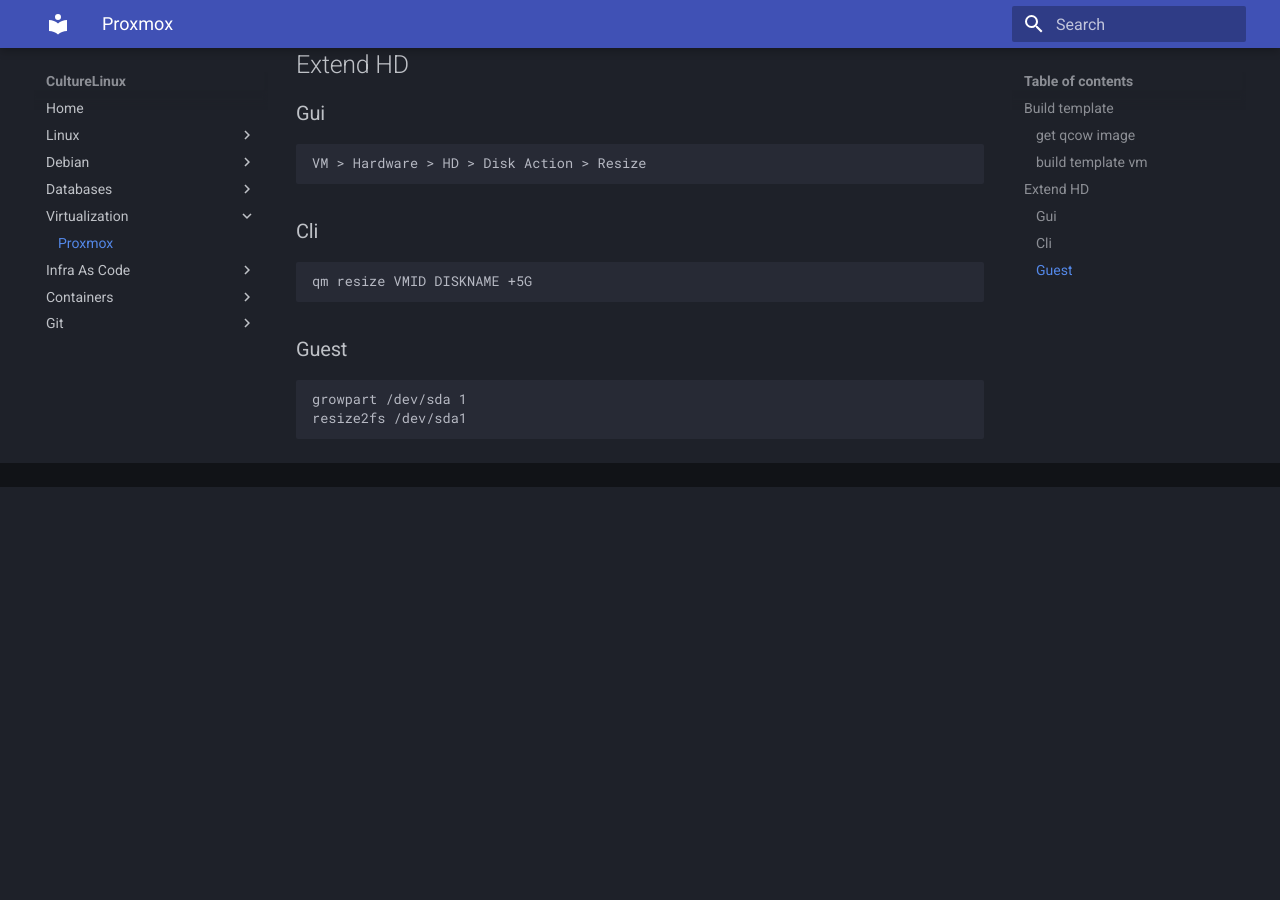
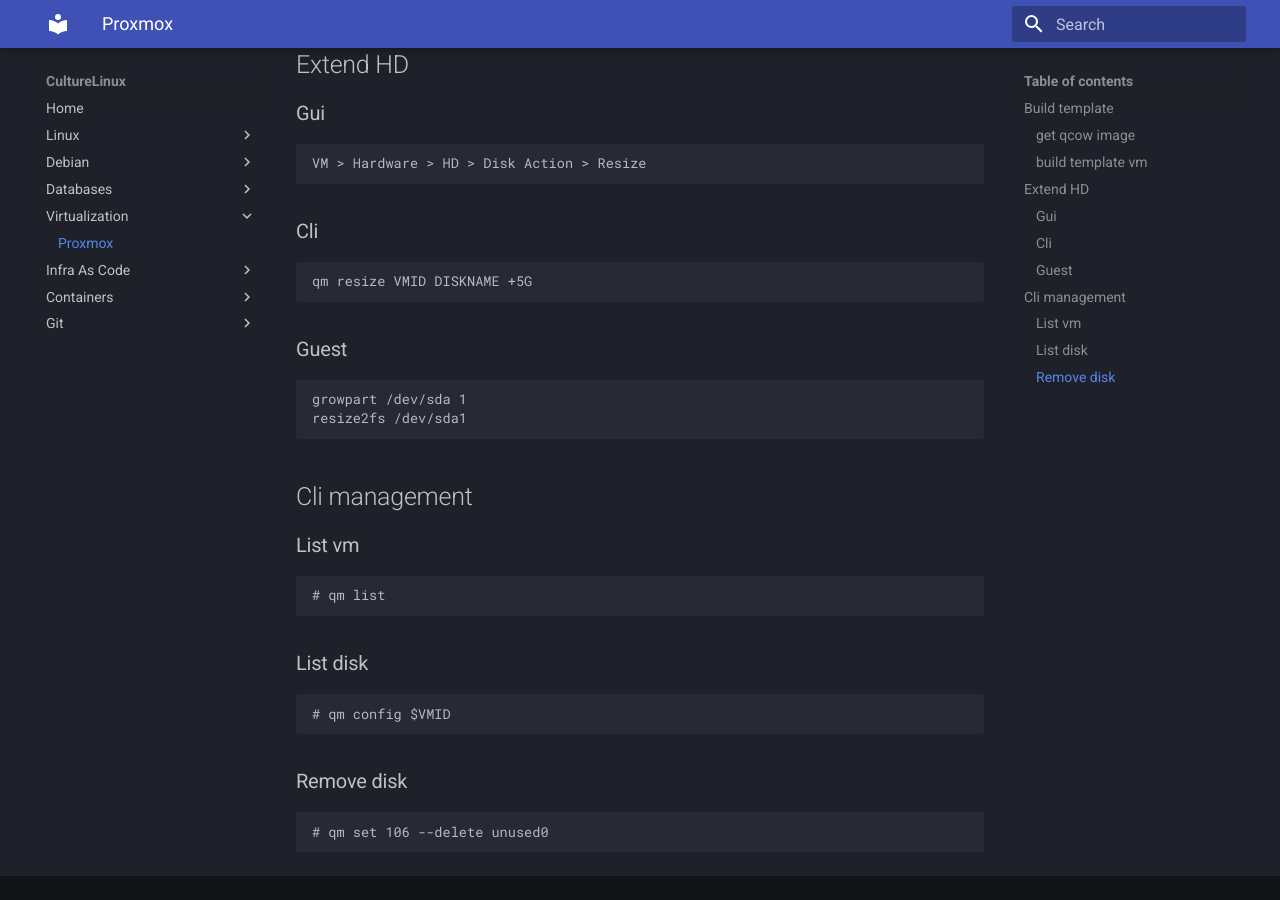
Before and after one commit to CultureLinux/doc, an MkDocs documentation site: the page built from docs/virtualization/proxmox.md, in a window 1280 px wide and 900 px high, scrolled down 542 px. Built offline with MkDocs 1.6.1 and Material for MkDocs 9.7.7, drawn with Linux system fonts in a browser that asks for light colours; before the commit the page ends 1029 px from its top, so only the background shows below that.

Commit message:
update proxmox cli + gitlab trouble

```diff
--- a/docs/virtualization/proxmox.md
+++ b/docs/virtualization/proxmox.md
@@ -20,3 +20,14 @@
 ### Guest
     growpart /dev/sda 1
     resize2fs /dev/sda1
+
+
+## Cli management
+### List vm
+    # qm list
+
+### List disk
+    # qm config $VMID
+
+### Remove disk
+    # qm set 106 --delete unused0
```
Also changed, not shown: docs/git/gitlab.md (+7 -0 lines).
